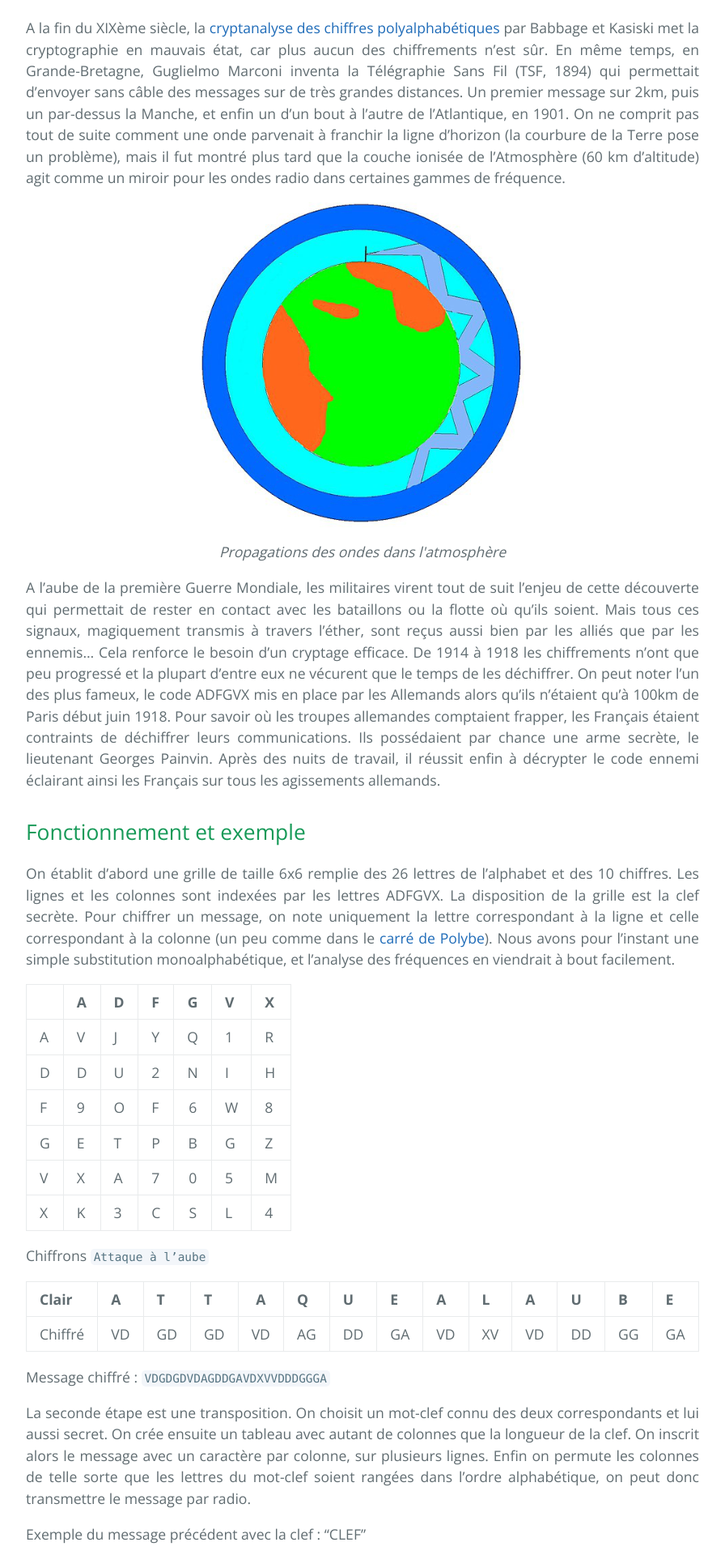
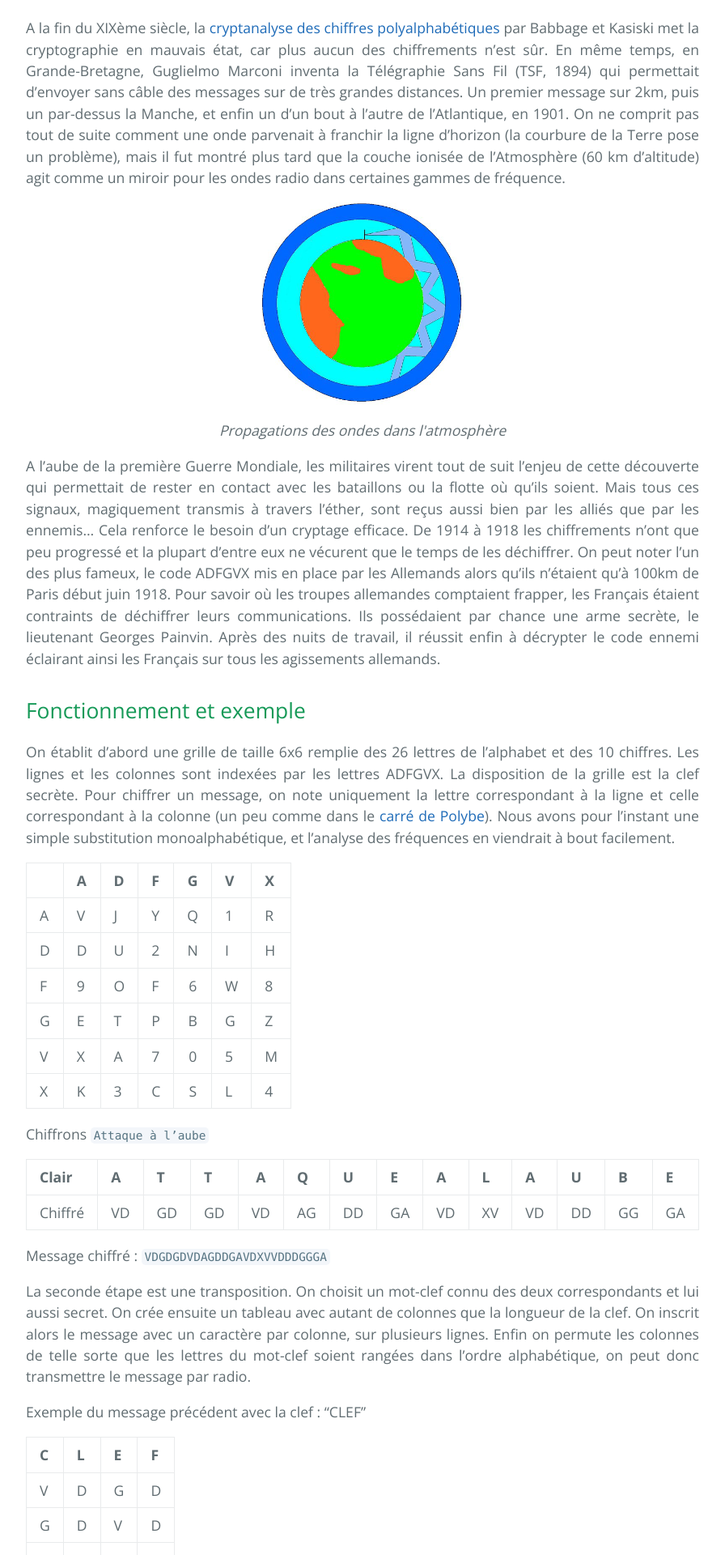
Before and after one commit to SamuelGallay/CryptoTPE, a Jekyll site: the page built from pages/3_Guerres/1_adfgvx.md, in a window 1280 px wide. Shown: the part 576-2496 px from the top of the page at 81% size, without its empty margins (192-1088 px from the left). Built offline with Jekyll 4.4.1, drawn with Linux system fonts in a browser that asks for light colours; our own code applies the rules of GitHub Pages for plain Markdown files.

Commit message:
Image ADFGVX

```diff
--- a/pages/3_Guerres/1_adfgvx.md
+++ b/pages/3_Guerres/1_adfgvx.md
@@ -11,7 +11,7 @@ menu: /guerres/
 A la fin du XIXème siècle, la [cryptanalyse des chiffres polyalphabétiques]({{ "/cryptanalyse-vigenere/" | relative_url }}) par Babbage et Kasiski met la cryptographie en mauvais état, car plus aucun des chiffrements n'est sûr.
 En même temps, en Grande-Bretagne, Guglielmo Marconi inventa la Télégraphie Sans Fil (TSF, 1894) qui permettait d'envoyer sans câble des messages sur de très grandes distances. Un premier message sur 2km, puis un par-dessus la Manche, et enfin un d'un bout à l'autre de l'Atlantique, en 1901. On ne comprit pas tout de suite comment une onde parvenait à franchir la ligne d'horizon (la courbure de la Terre pose un problème), mais il fut montré plus tard que la couche ionisée de l'Atmosphère (60 km d'altitude) agit comme un miroir pour les ondes radio dans certaines gammes de fréquence.
 
-<img src="{{ "/assets/3_Guerres/propaTSF.png" | relative_url }}" alt="propaTSF" style="margin: 0 auto;display: block; width:400px;"/>
+<img src="{{ "/assets/3_Guerres/propaTSF.png" | relative_url }}" alt="propaTSF" style="margin: 0 auto;display: block; width:250px;"/>
 <p align="center"> <em> Propagations des ondes dans l'atmosphère </em> </p>
 
 A l'aube de la première Guerre Mondiale, les militaires virent tout de suit l'enjeu de cette découverte qui permettait de rester en contact avec les bataillons ou la flotte où qu'ils soient. Mais tous ces signaux, magiquement transmis à travers l'éther, sont reçus aussi bien par les alliés que par les ennemis… Cela renforce le besoin d'un cryptage efficace.
```
